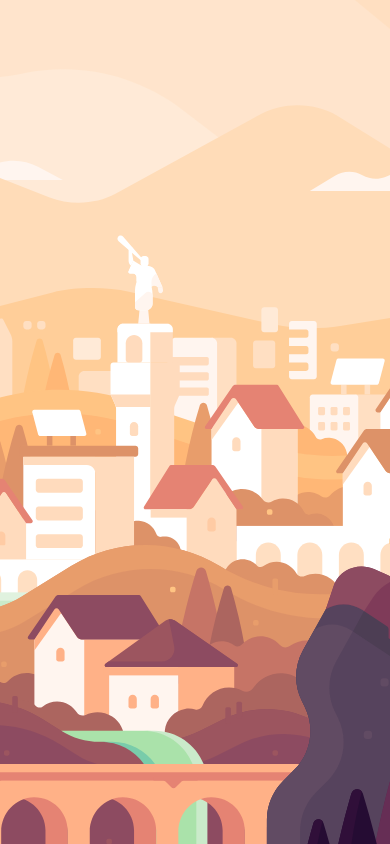
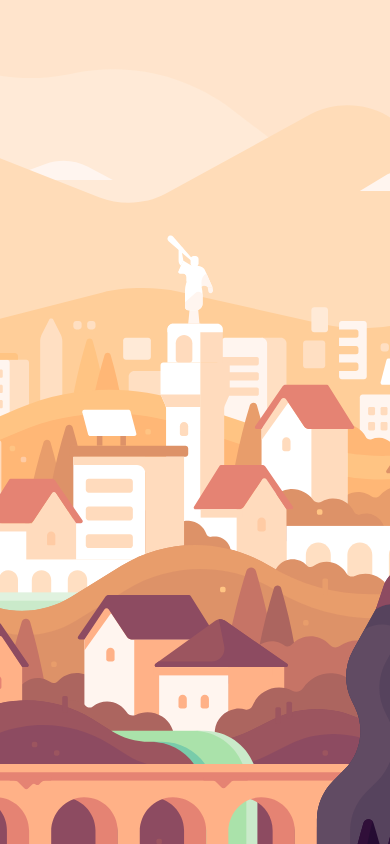
Before and after one commit to MormonTranshumanistAssociation/mta-new-design, a website built with Vite: page index.html in a window 390 px wide. Built offline with nearby package versions, Linux system fonts and the light colour scheme; what @tailwindcss/typography would draw is missing.

Commit message:
shift images to right on mobile

```diff
--- a/css/tailwind.css
+++ b/css/tailwind.css
@@ -77,4 +77,7 @@ body {
   .bottom {
     height: 70vh;
   }
+  img{
+    object-position: 45% top;
+  }
 }
```
